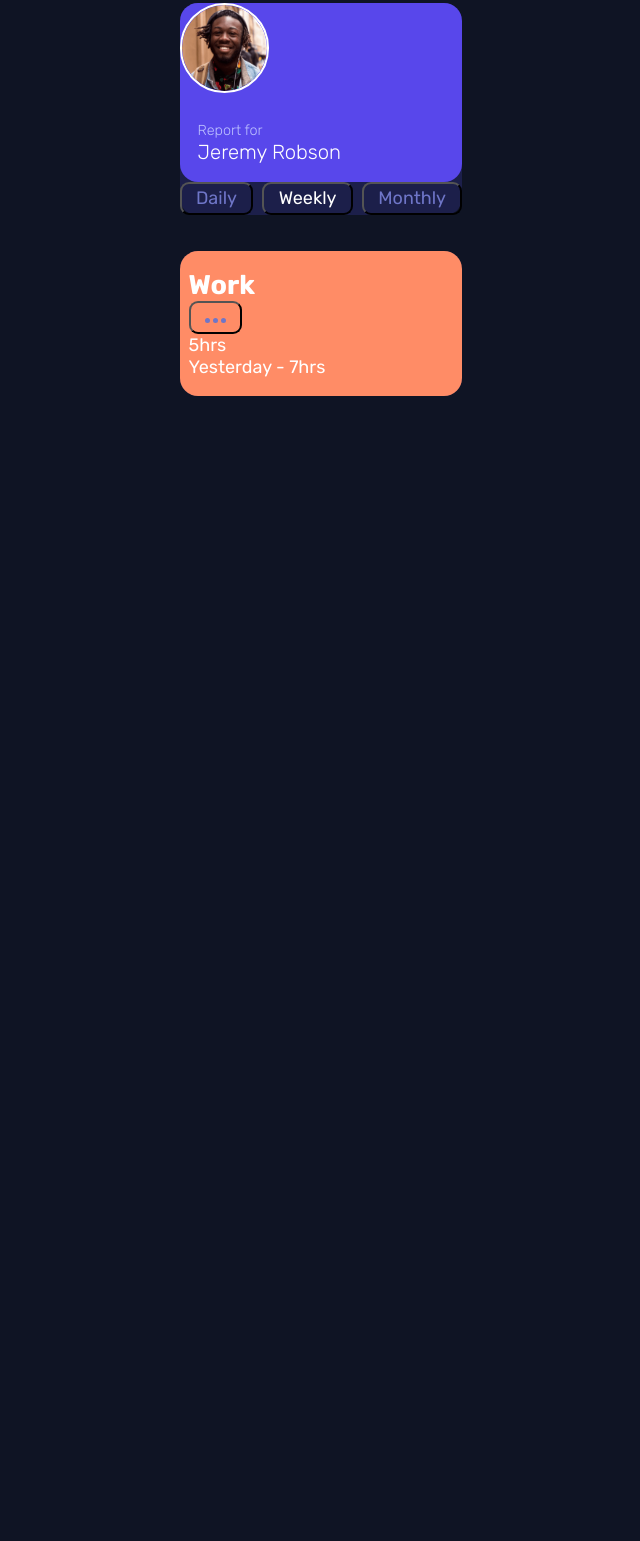
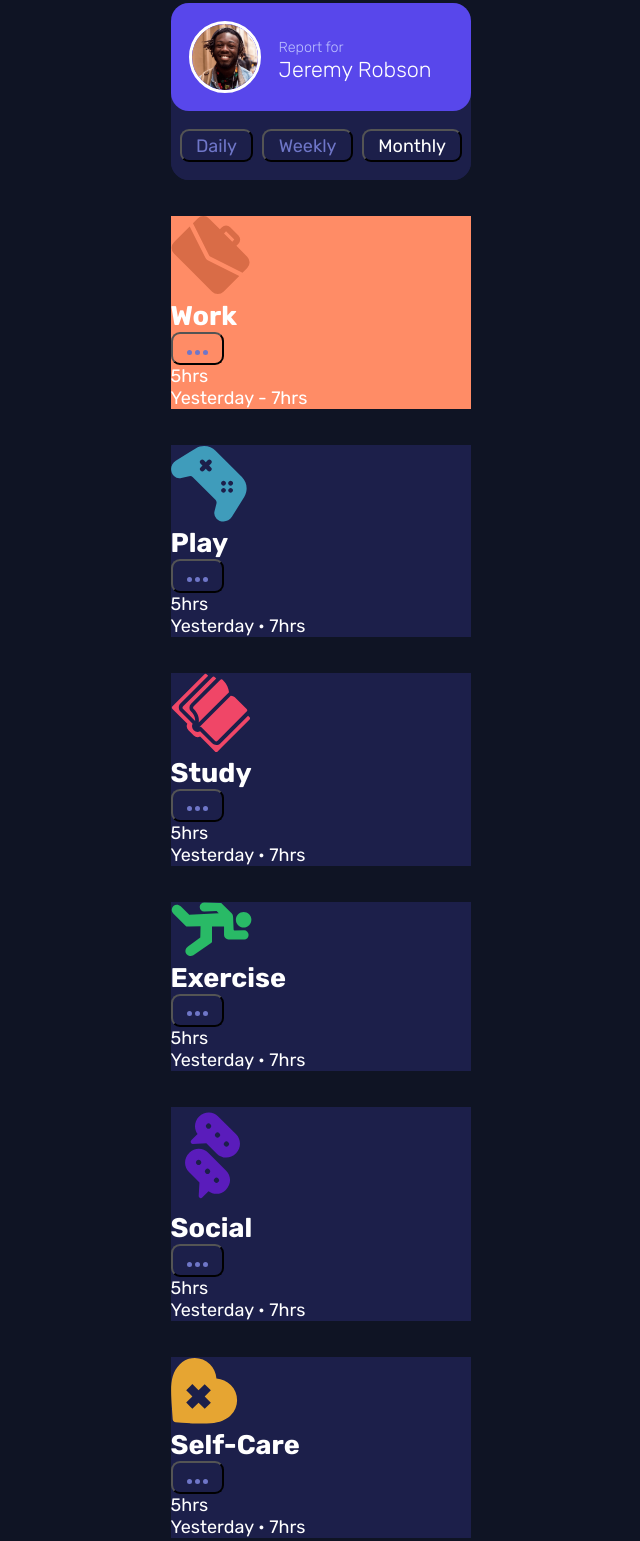
Before and after one commit to Glenda9031/Time_Tracking_Dashboard_Main_2, a plain HTML site: page index.html in a window 1280 px wide. Shown: the part 15-1556 px from the top of the page, without its empty margins (319-959 px from the left). Before the commit the page ends 800 px from the top, so only its background shows below. Drawn offline with Linux system fonts and the light colour scheme.

Commit message:
Revised index.html and style.css

```diff
--- a/css/style.css
+++ b/css/style.css
@@ -50,16 +50,19 @@ body {
     flex-direction: column;
     flex-wrap: wrap;
     gap: clamp(1rem, 3vw, 2rem);
-    justify-content: center;
+}
+
+.container--timecards {
+    display: grid;
+    gap: clamp(1rem, 3vw, 2rem);
 }
 
 .card {
-    background-color: var(--neutral-2);
+    background-color: var(--bg);
     border-radius: 1rem;
 }
 
 .card > div {
-    border-radius: 1rem;
     background-color: var(--bg);
 }
 
@@ -67,21 +70,32 @@ body {
     display: flex;
     flex-direction: column;
     justify-content: space-between;
+    flex: 1 1 10%;
+}
+
+.card--avatar-top {
+    --bg: var(--avatar);
+    display: flex;
+    flex: 1 1 80%;
+    align-items: center;
+    gap: 1rem;
+
 }
 
 .avatar {
-    width: clamp(4rem, 7vw, 7.5rem);
-    border: 2px solid var(--text);
+    width: clamp(4rem, 4vw, 7.5rem);
+    border: .2rem solid #fff;
     border-radius: 100vw;
+    aspect-ratio: 1/1;
     object-fit: cover;
-    flex: 1 1 20%;
+    flex: 0 1 20%;
 }
 
 h1 {
-    font-size: 1.125rem;
+    font-size: 1.2rem;
     flex: 1 1 50%;
     font-weight: 300;
-    padding: 1rem;
+    --txt: var(--neutral-2);
 }
 
 h1 > span {
@@ -89,12 +103,55 @@ h1 > span {
     color: var(--neutral-4);
 }
 
+.card--lg {
+    border-radius: 1rem;
+    padding: 1rem;
+}
+
+.timecard .card--lg {
+    bg: var(--neutral-2);
+}
+
+.card--sm {
+    padding: 1rem .5rem;
+    border-bottom-left-radius: 1rem;
+    border-bottom-right-radius: 1rem;
+}
+
+.card--avatar .card--sm {
+    border-bottom-left-radius: 1rem;
+    border-bottom-right-radius: 1rem;
+}
+
+.card--avatar-bottom {
+    --bg: var(--neutral-2);
+    display: flex;
+    justify-content: center;
+    align-items: center;
+    gap: .5rem;
+}
+
+.timecard .card--sm {
+    border-bottom-left-radius: 1rem;
+    border-bottom-right-radius: 1rem;
+}
+
+.timecard--top {
+    position: relative;
+    overflow: hidden;
+}
+
+.card--top {
+    border-radius: 1rem;
+    padding: 1rem;
+}
+
 .card--avatar-top {
     --bg: var(--avatar);
     border-radius: 1rem;
 }
 
-.timecard--bottom {
+.card--bottom {
     border-bottom-left-radius: 1rem;
     border-bottom-right-radius: 1rem;
     padding: 1rem .5rem;
@@ -108,7 +165,7 @@ h1 > span {
     gap: .5rem;
 }
 
-.timecard--work {
+.timecard-work {
     --bg: var(--orange);
 }
 
--- a/index.html
+++ b/index.html
@@ -12,26 +12,29 @@
 <body>
   <div class="container">
     <div class="card card--avatar">
-      <div class="card--avatar-top">
+      <div class="card--avatar-top card--lg">
         <img src="./images/image-jeremy.png" alt="Jeremy Robson" class="avatar">
         <h1>
           <span>Report for</span><br>
           Jeremy Robson
         </h1>
       </div> <!-- End of Card-Avatar-Top div -->
-      <div class="card--avatar-bottom">
+      <div class="card--avatar-bottom card--sm">
           <button class="btn">Daily</button>
-          <button class="btn active">Weekly</button>
-          <button class="btn">Monthly</button>
+          <button class="btn">Weekly</button>
+          <button class="btn active">Monthly</button>
         </div> <!-- End of Card-Avatar-Bottom div -->
      </div> <!-- End of Card-Avatar div -->
 
     <div class="container--timecards">
-      <div class="card timecard timecard--work">
-        <div class="timecard--bottom">
+      <div class="card timecard timecard-work">
+        <div class="card-sm timecard--top">
+          <img src="./images/icon-work.svg" alt="Work Icon" class="icon" aria-hidden="true">
+        </div>
+        <div class="timecard--bottom card-lg">
           <div class="timecard--title">
             <h2>Work</h2>
-            <button class="btn">
+            <button class="btn" aria-label="interactive button">
               <svg width="21" height="5"
               xmlns="http://www.w3.org/2000/svg">
               <path d="M2.5 0a2.5 2.5 0 1 1 0 5 2.5
@@ -48,6 +51,138 @@
           </div>
         </div>
       </div>
+
+      <div class="card timecard timecard-play">
+        <div class="card-sm timecard--top">
+          <img src="./images/icon-play.svg" alt="Play Icon" class="icon" aria-hidden="true">
+        </div>
+        <div class="timecard--bottom card-lg">
+          <div class="timecard--title">
+            <h2>Play</h2>
+            <button class="btn" aria-label="interactive button">
+              <svg width="21" height="5"
+              xmlns="http://www.w3.org/2000/svg">
+              <path d="M2.5 0a2.5 2.5 0 1 1 0 5 2.5
+              2.5 0 0 1 0-5Zm8 0a2.5 2.5 0 1 1 0 5
+              2.5 2.5 0 0 1 0-5Zm8 0a2.5 2.5 0 1
+              1 0 5 2.5 2.5 0 0 1 0-5Z" fill="currentColor"
+              fill-rule="evenodd"/>
+            </svg>
+            </button>
+          </div>
+          <div class="timecard--amt">
+            <p class="current">5hrs</p>
+            <p class="previous">Yesterday • 7hrs</p>
+          </div>
+        </div>
+      </div>
+
+      <div class="card timecard timecard-study">
+        <div class="card-sm timecard--top">
+          <img src="./images/icon-study.svg" alt="Study Icon" class="icon" aria-hidden="true">
+        </div>
+        <div class="timecard--bottom card-lg">
+          <div class="timecard--title">
+            <h2>Study</h2>
+            <button class="btn" aria-label="interactive button">
+              <svg width="21" height="5"
+              xmlns="http://www.w3.org/2000/svg">
+              <path d="M2.5 0a2.5 2.5 0 1 1 0 5 2.5
+              2.5 0 0 1 0-5Zm8 0a2.5 2.5 0 1 1 0 5
+              2.5 2.5 0 0 1 0-5Zm8 0a2.5 2.5 0 1
+              1 0 5 2.5 2.5 0 0 1 0-5Z" fill="currentColor"
+              fill-rule="evenodd"/>
+            </svg>
+            </button>
+          </div>
+          <div class="timecard--amt">
+            <p class="current">5hrs</p>
+            <p class="previous">Yesterday • 7hrs</p>
+          </div>
+        </div>
+      </div>
+
+      <div class="card timecard timecard-exercise">
+        <div class="card-sm timecard--top">
+          <img src="./images/icon-exercise.svg" alt="Exercise Icon" class="icon" aria-hidden="true">
+        </div>
+        <div class="timecard--bottom card-lg">
+          <div class="timecard--title">
+            <h2>Exercise</h2>
+            <button class="btn" aria-label="interactive button">
+              <svg width="21" height="5"
+              xmlns="http://www.w3.org/2000/svg">
+              <path d="M2.5 0a2.5 2.5 0 1 1 0 5 2.5
+              2.5 0 0 1 0-5Zm8 0a2.5 2.5 0 1 1 0 5
+              2.5 2.5 0 0 1 0-5Zm8 0a2.5 2.5 0 1
+              1 0 5 2.5 2.5 0 0 1 0-5Z" fill="currentColor"
+              fill-rule="evenodd"/>
+            </svg>
+            </button>
+          </div>
+          <div class="timecard--amt">
+            <p class="current">5hrs</p>
+            <p class="previous">Yesterday • 7hrs</p>
+          </div>
+        </div>
+      </div>
+
+      <div class="card timecard timecard-social">
+        <div class="card-sm timecard--top">
+          <img src="./images/icon-social.svg" alt="Social Icon" class="icon" aria-hidden="true">
+        </div>
+        <div class="timecard--bottom card-lg">
+          <div class="timecard--title">
+            <h2>Social</h2>
+            <button class="btn" aria-label="interactive button">
+              <svg width="21" height="5"
+              xmlns="http://www.w3.org/2000/svg">
+              <path d="M2.5 0a2.5 2.5 0 1 1 0 5 2.5
+              2.5 0 0 1 0-5Zm8 0a2.5 2.5 0 1 1 0 5
+              2.5 2.5 0 0 1 0-5Zm8 0a2.5 2.5 0 1
+              1 0 5 2.5 2.5 0 0 1 0-5Z" fill="currentColor"
+              fill-rule="evenodd"/>
+            </svg>
+            </button>
+          </div>
+          <div class="timecard--amt">
+            <p class="current">5hrs</p>
+            <p class="previous">Yesterday • 7hrs</p>
+          </div>
+        </div>
+      </div>
+
+      <div class="card timecard timecard-selfcare">
+        <div class="card-sm timecard--top">
+          <img src="./images/icon-self-care.svg" alt="Self-Care Icon" class="icon" aria-hidden="true">
+        </div>
+        <div class="timecard--bottom card-lg">
+          <div class="timecard--title">
+            <h2>Self-Care</h2>
+            <button class="btn" aria-label="interactive button">
+              <svg width="21" height="5"
+              xmlns="http://www.w3.org/2000/svg">
+              <path d="M2.5 0a2.5 2.5 0 1 1 0 5 2.5
+              2.5 0 0 1 0-5Zm8 0a2.5 2.5 0 1 1 0 5
+              2.5 2.5 0 0 1 0-5Zm8 0a2.5 2.5 0 1
+              1 0 5 2.5 2.5 0 0 1 0-5Z" fill="currentColor"
+              fill-rule="evenodd"/>
+            </svg>
+            </button>
+          </div>
+          <div class="timecard--amt">
+            <p class="current">5hrs</p>
+            <p class="previous">Yesterday • 7hrs</p>
+          </div>
+        </div>
+      </div>
+    </div>
+
+    </div>
+
+    </div>
+
+    </div>
     </div>
 
   </div><!-- End of Container Div -->
```
